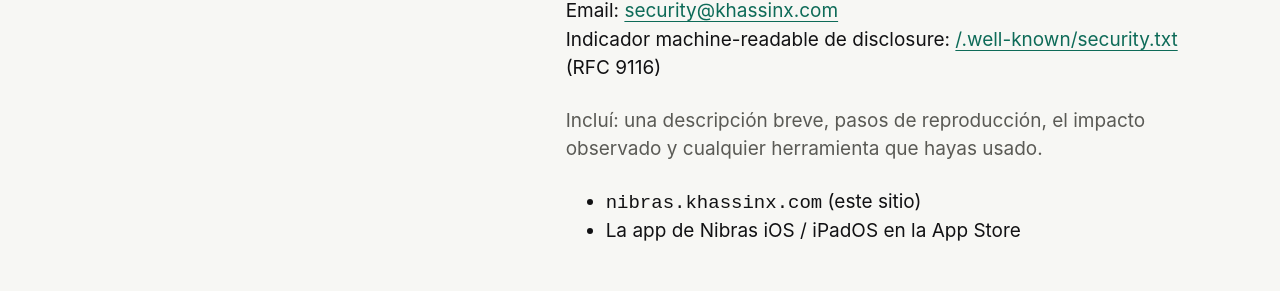
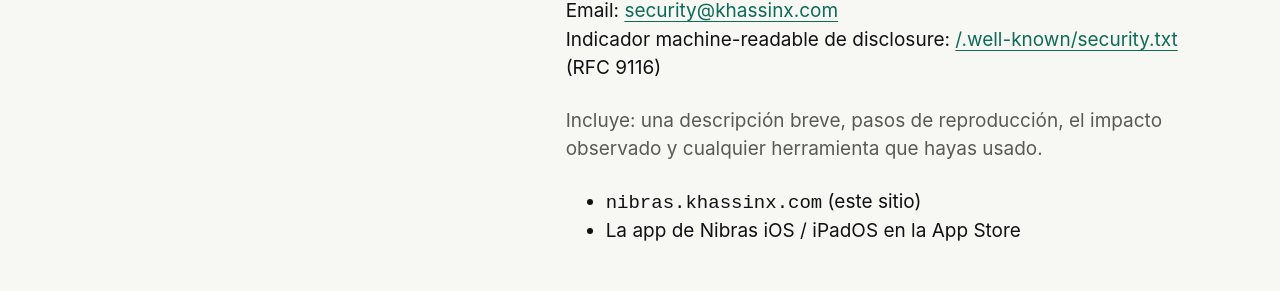
Before and after one commit to KhassinX/nibras-web, a Jekyll site: the page built from es/security/index.html, in a window 1280 px wide. Shown: the part 528-819 px from the top of the page. Built offline with Jekyll 4.4.1, drawn with Linux system fonts in a browser that asks for light colours.

Commit message:
copy(es): security dice «Incluye:», no el voseo «Incluí:»
Español neutro. Miqra y lampas ya decían «Incluye».

Co-Authored-By: Claude Opus 5.5 <noreply@anthropic.com>
Claude-Session: https://claude.ai/code/session_01HcbMZm97AK2qBxhKYzgV1m

```diff
--- a/es/security/index.html
+++ b/es/security/index.html
@@ -21,7 +21,7 @@ canonical_es: /es/security/
       Email: <a href="mailto:security@khassinx.com">security@khassinx.com</a><br>
       Indicador machine-readable de disclosure: <a href="/.well-known/security.txt">/.well-known/security.txt</a> (RFC 9116)
     </p>
-    <p class="quiet">Incluí: una descripción breve, pasos de reproducción, el impacto observado y cualquier herramienta que hayas usado.</p>
+    <p class="quiet">Incluye: una descripción breve, pasos de reproducción, el impacto observado y cualquier herramienta que hayas usado.</p>
 
     <h2>Alcance</h2>
     <ul>
```
